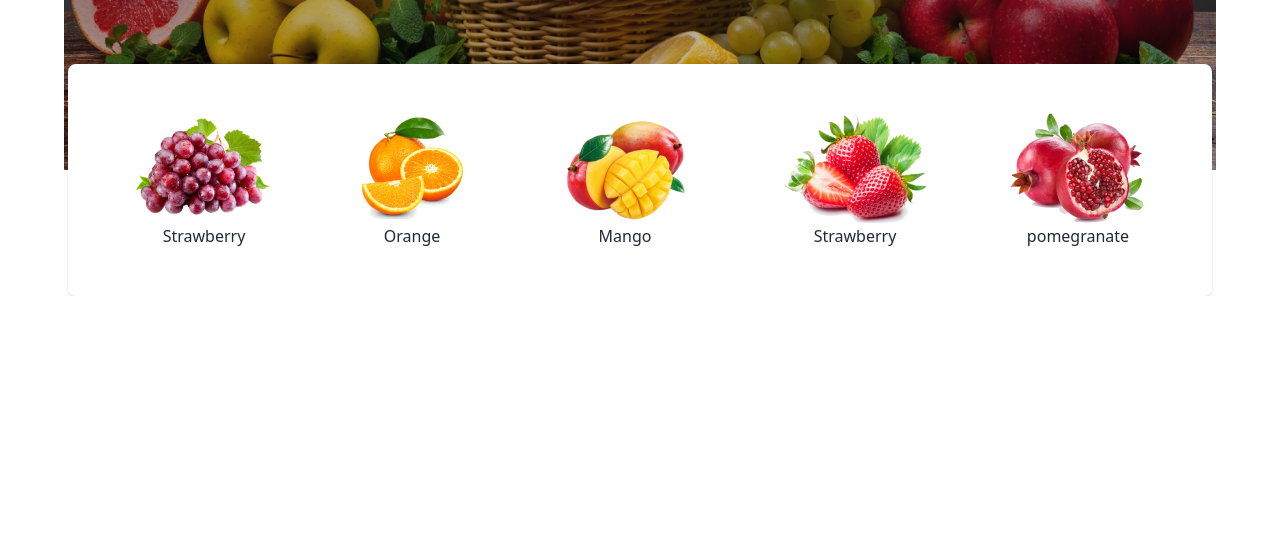
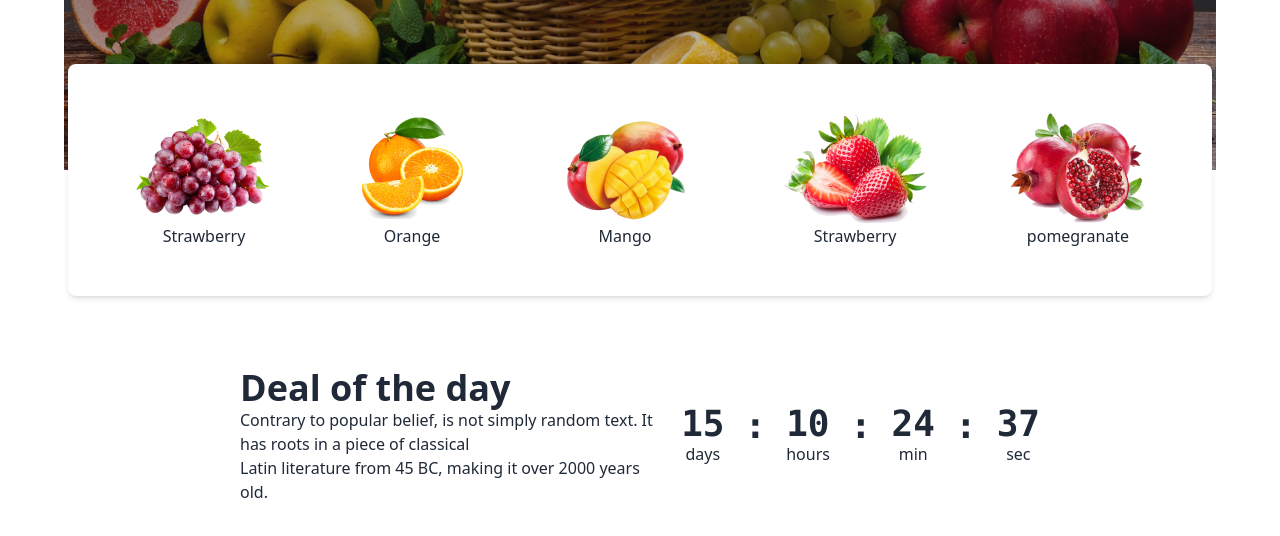
Before and after one commit to Shoab272000/Fruit-brust, a plain HTML site: page index.html in a window 1280 px wide. Shown: the part 506-1042 px from the top of the page. Before the commit the page ends 802 px from the top, so only its background shows below. Drawn offline with nearby package versions, Linux system fonts and the light colour scheme; grey boxes are pictures that could not be loaded.

Commit message:
main first section

```diff
--- a/index.html
+++ b/index.html
@@ -3,7 +3,7 @@
 <head>
     <meta charset="UTF-8">
     <meta name="viewport" content="width=device-width, initial-scale=1.0">
-    <title>Document</title>
+    <title>Fruit shop</title>
 
     <link rel="icon" type="image/x-icon" href="images/logo.png">
     <link href="https://cdn.jsdelivr.net/npm/daisyui@3.3.1/dist/full.css" rel="stylesheet" type="text/css" />
@@ -124,7 +124,7 @@
                 </div>
             </div>
         </div>
-        <!-- carousel  -->
+        <!-- Banner  -->
         <section>
             <div class="carousel w-full">
                 <div id="slide1"
@@ -251,7 +251,44 @@
     </header>
 
     <main>
-
+        <section class="mb-28 mt-48 ">
+            <div class="flex flex-col md:flex-row gap-5 justify-between items-center text-center md:text-left px-60">
+                 <div class="mt-35">
+                <h1 class="font-extrabold text-4xl">Deal of the day</h1>
+                <p>Contrary to popular belief, is not simply random text. It has roots in a piece of classical <br>
+                     Latin literature from 45 BC, making it over 2000 years old.</p>
+            </div>
+            <div class="grid grid-flow-col gap-5 text-center auto-cols-max font-normal text-base">
+                <div class="flex flex-col ">
+                    <span class="countdown font-mono text-4xl font-extrabold">
+                        <span style="--value:15;"></span>
+                    </span>
+                    days
+                </div>
+                <span class="font-mono text-4xl font-extrabold">:</span>
+                <div class="flex flex-col">
+                    <span class="countdown font-mono text-4xl font-extrabold">
+                        <span style="--value:10;"></span>
+                    </span>
+                    hours
+                </div>
+                <span class="font-mono text-4xl font-extrabold">:</span>
+                <div class="flex flex-col">
+                    <span class="countdown font-mono text-4xl font-extrabold">
+                        <span style="--value:24;"></span>
+                    </span>
+                    min
+                </div>
+                <span class="font-mono text-4xl font-extrabold">:</span>
+                <div class="flex flex-col">
+                    <span class="countdown font-mono text-4xl font-extrabold">
+                        <span style="--value:37;"></span>
+                    </span>
+                    sec
+                </div>
+            </div>
+            </div>
+        </section>
     </main>
     <footer>
 
```
